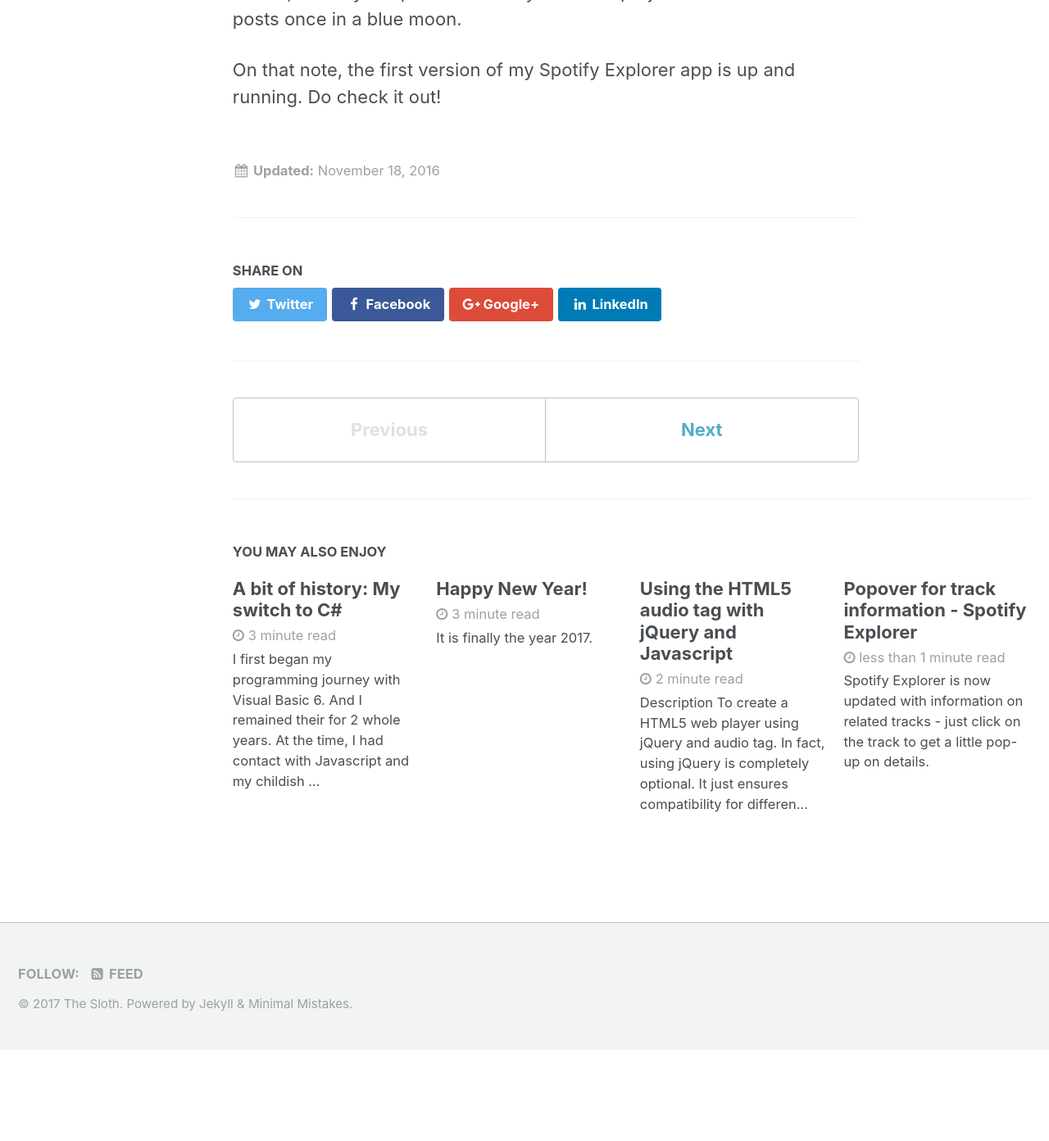
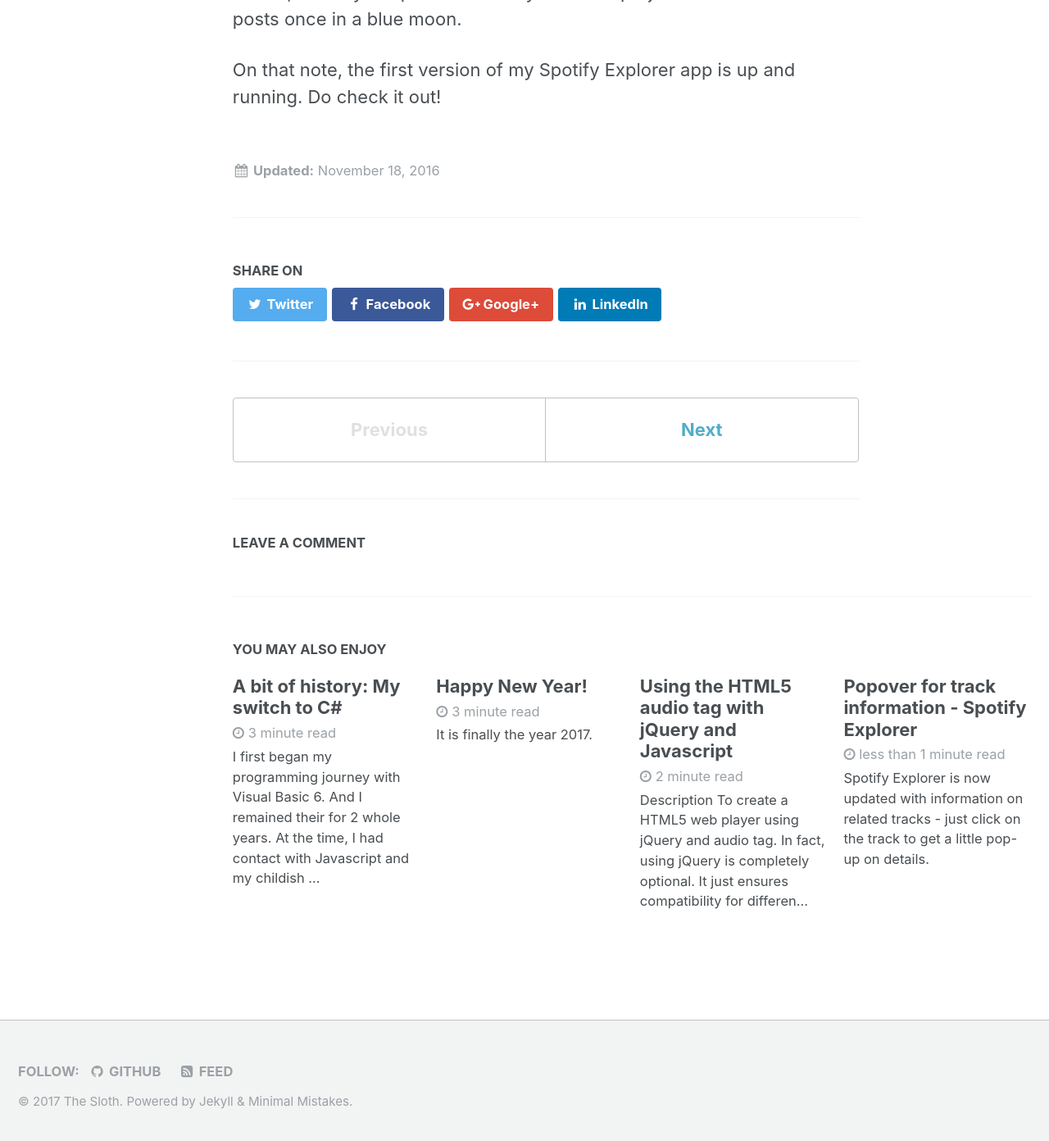
Before and after one commit to luungoc2005/luungoc2005-github-io-old, a Jekyll site: the page built from _posts/2016-11-19-my-first-blog-post.markdown, in a window 1280 px wide and 1400 px high, scrolled down 420 px. Shown: the top 1392 px of the window at 82% size. Built offline with Jekyll 4.4.1, drawn with Linux system fonts in a browser that asks for light colours; comment, search, counter and statistics services are not loaded; before the commit the page ends 1701 px from its top, so only the background shows below that; some of the changed lines change nothing that is shown.

Commit message:
Adding site comments/author bio

```diff
--- a/_config.yml
+++ b/_config.yml
@@ -36,6 +36,12 @@
       tracking_id : 'UA-87659525-1'
   getclicky :
     site_id :
+
+# Comments
+comments:
+  provider : 'disqus'
+  disqus :
+    shortname : 'luungoc2005'
 # Build settings
 markdown: kramdown
 # theme: minima
@@ -89,6 +95,14 @@
 excerpt_separator: "\n\n"
 incremental: false
 
+# Author profile
+author:
+  name: 'Ngoc Nguyen'
+  avatar: '/assets/images/avatar.png'
+  bio: 'Coffee addict, Tech enthusiast and Amateur artist.'
+  location: 'Vietnam'
+  email: 'luungoc2005@gmail.com'
+  github: 'luungoc2005'
 
 # Markdown Processing
 kramdown:
--- a/_posts/2016-11-19-my-first-blog-post.markdown
+++ b/_posts/2016-11-19-my-first-blog-post.markdown
@@ -1,6 +1,7 @@
 ---
 title:  "My first blog post!"
 date: 2016-11-19 00:24:56 +7
+comments: true
 categories:
  - updates
 ---
```
Also changed, not shown: assets/images/avatar.png (added).
